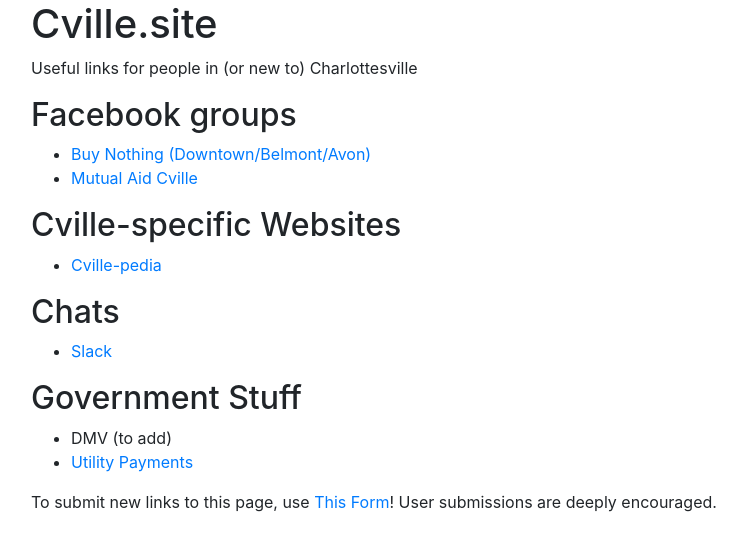
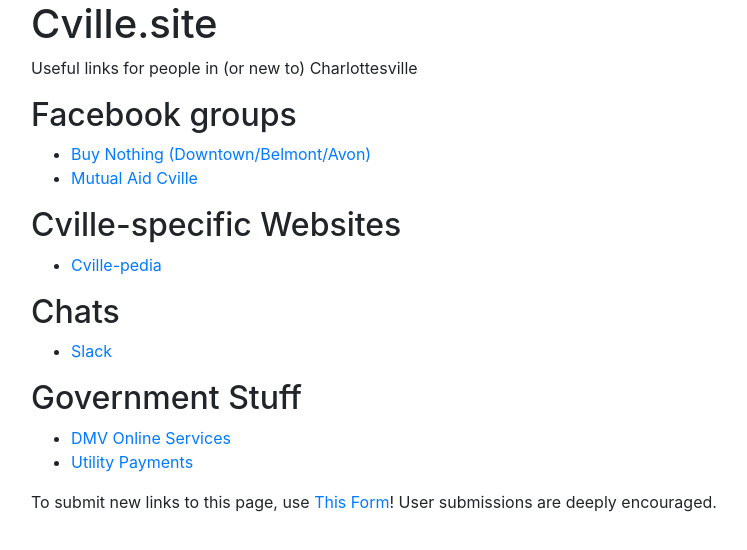
Before and after one commit to cameronblandford/cville, a plain HTML site: page index.html in a window 1280 px wide. Shown: the whole page, without its empty margins (54-801 px from the left). Drawn offline with nearby package versions, Linux system fonts and the light colour scheme.

Commit message:
Update index.html

```diff
--- a/index.html
+++ b/index.html
@@ -21,7 +21,7 @@
     </ul>
     <h2>Government Stuff</h2>
     <ul>
-      <li>DMV (to add)</li>
+      <li><a href="https://www.dmv.virginia.gov/onlineServices/">DMV Online Services</a></li>
       <li><a href="https://www.paybill.com/charlottesville/utilitybills/">Utility Payments</a></li>
     </ul>
     <p>To submit new links to this page, use <a href="https://forms.gle/ZC8zz1Xyhfgo9tRn9">This Form</a>! User submissions are deeply encouraged.</p>
```
